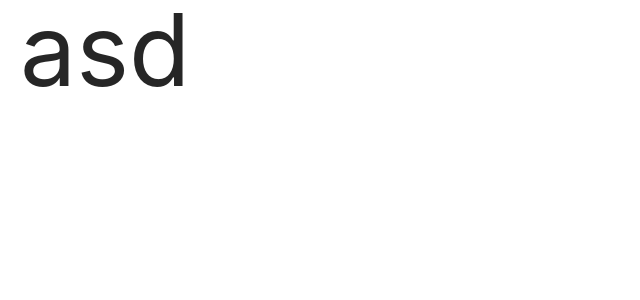
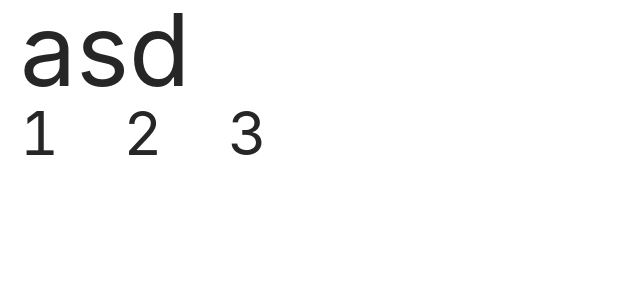
Before and after one commit to lzt-T/carpediemUi, a Vue app: page / in a window 1280 px wide. Shown: the top 300 px of the page, without its empty margins (0-640 px from the left). Built offline with nearby package versions, Linux system fonts and the light colour scheme; a web font is replaced by a local one.

Commit message:
feat: 增加breadcrumb组件

```diff
--- a/examples/App.vue
+++ b/examples/App.vue
@@ -1,13 +1,13 @@
 <template>
   <div class="su">
     asd
-    <cd-backtop
-      :visibilityHeight="40"
-      :right="45"
-      :bottom="45"
-      @click="onSizeChange"
-      >asd</cd-backtop
-    >
+    <cd-breadcrumb
+      :height="60"
+      :options="[{ value: 1, to: '/' }, { value: 2, to: '/ab' }, { value: 3 }]"
+      separator="/"
+      separatorIcon="rightArrow"
+      :replace="false"
+    ></cd-breadcrumb>
   </div>
   <form method="post" action="http://127.0.0.1:3000/su">
     <input type="submit" />
--- /dev/null
+++ b/packages/breadcrumb/index.ts
@@ -0,0 +1,9 @@
+import { App } from 'vue'
+import Breadcrumb from './src/breadcrumb.vue'
+
+// 定义 install 方法， App 作为参数
+Breadcrumb.install = (app: App): void => {
+    app.component(Breadcrumb.name, Breadcrumb)
+}
+
+export default Breadcrumb
--- /dev/null
+++ b/packages/breadcrumb/src/breadcrumb.vue
@@ -0,0 +1,111 @@
+<template>
+  <div class="cd-breadcrumb-frame">
+    <div v-for="(data, ind) in options" :key="ind" class="cd-breadcrumb">
+      <div
+        :class="{
+          'cd-breadcrumb-text': true,
+          'cd-breadcrumb-text-to': data.to !== undefined,
+        }"
+        @click="onClick(data.to)"
+      >
+        {{ data.value }}
+      </div>
+      <div v-if="ind !== options.length - 1" class="cd-breadcrumb-separator">
+        <div v-if="separatorIcon === undefined" class="">{{ separator }}</div>
+        <div
+          v-if="separatorIcon !== undefined"
+          class="cd-breadcrumb-icon-frame"
+        >
+          <cd-icon
+            :name="separatorIcon"
+            :size="heightData"
+            color="#d8d7d8"
+          ></cd-icon>
+        </div>
+      </div>
+    </div>
+  </div>
+</template>
+
+<script lang="ts">
+import cdIcon from "./../../icon/src/icon.vue";
+import { defineComponent, ref } from "vue";
+export default defineComponent({
+  name: "cd-breadcrumb",
+  components: {
+    cdIcon,
+  },
+  props: {
+    options: {
+      type: Array,
+      required: true,
+    },
+    height: {
+      type: Number,
+      default: 24,
+    },
+    separator: {
+      type: String,
+      default: "/",
+    },
+    separatorIcon: {
+      type: String,
+    },
+    replace: {
+      type: Boolean,
+      default: false,
+    },
+  },
+  setup(props, context) {
+    let heightData = ref<number>();
+    setSize();
+    function setSize() {
+      if (props.height >= 12) {
+        heightData.value = props.height;
+      } else {
+        heightData.value = 12;
+      }
+    }
+    function onClick(to: string) {
+      if (props.replace) {
+        location.replace(to);
+      } else {
+        location.assign(to);
+      }
+    }
+    return {
+      heightData,
+      onClick,
+    };
+  },
+});
+</script>
+
+<style scoped>
+.cd-breadcrumb-frame {
+  display: flex;
+  align-items: center;
+  font-size: v-bind(heightData + "px");
+  height: v-bind(heightData + 6+"px");
+  line-height: v-bind(heightData + 6+"px");
+}
+.cd-breadcrumb {
+  display: flex;
+  align-items: center;
+}
+.cd-breadcrumb-text-to {
+  cursor: pointer;
+}
+.cd-breadcrumb-text-to:hover {
+  color: #73a7f0;
+}
+.cd-breadcrumb-separator {
+  margin-right: 9px;
+  margin-left: 9px;
+  color: #d8d7d8;
+}
+.cd-breadcrumb-icon-frame {
+  height: v-bind(heightData + 6+"px");
+  line-height: v-bind(heightData + 6+"px");
+}
+</style>
--- a/packages/icon/src/icon.vue
+++ b/packages/icon/src/icon.vue
@@ -66,6 +66,7 @@ export default defineComponent({
   background-color: transparent;
   height: v-bind(size + "px");
   width: v-bind(size + "px");
+  line-height: v-bind(size + "px");
 }
 /* 适应箭头 */
 .icon-fit:before {
--- a/packages/index.ts
+++ b/packages/index.ts
@@ -28,10 +28,11 @@ import CdPagination from './pagination'
 import CdProgress from './progress'
 import CdTable from './table'
 import CdTag from './tag'
-import Cdbacktop from './backtop'
+import CdBacktop from './backtop'
+import CdBreadcrumb from './breadcrumb'
 
 // 所有组件列表
-const components = [CdButton, CdBorder, CdIcon, CdRow, CdCol, CdLink, CdScrollbar, CdCascader, CdCheckbox, CdCheckboxGroup, CdDatePicker, CdInput, CdInputNumber, CdRadio, CdRate, CdSelect, CdSlider, CdSwitch, CdUpload, CdAvatar, CdBadge, CdCarousel, CdCollapse, CdEmpty, CdImage, CdPagination, CdProgress, CdTable, CdTag, Cdbacktop]
+const components = [CdButton, CdBorder, CdIcon, CdRow, CdCol, CdLink, CdScrollbar, CdCascader, CdCheckbox, CdCheckboxGroup, CdDatePicker, CdInput, CdInputNumber, CdRadio, CdRate, CdSelect, CdSlider, CdSwitch, CdUpload, CdAvatar, CdBadge, CdCarousel, CdCollapse, CdEmpty, CdImage, CdPagination, CdProgress, CdTable, CdTag, CdBacktop, CdBreadcrumb]
 
 // 定义 install 方法， App 作为参数
 const install = (app: App): void => {
@@ -69,7 +70,8 @@ export {
     CdProgress,
     CdTable,
     CdTag,
-    Cdbacktop
+    CdBacktop,
+    CdBreadcrumb
 }
 
 export default {
```
